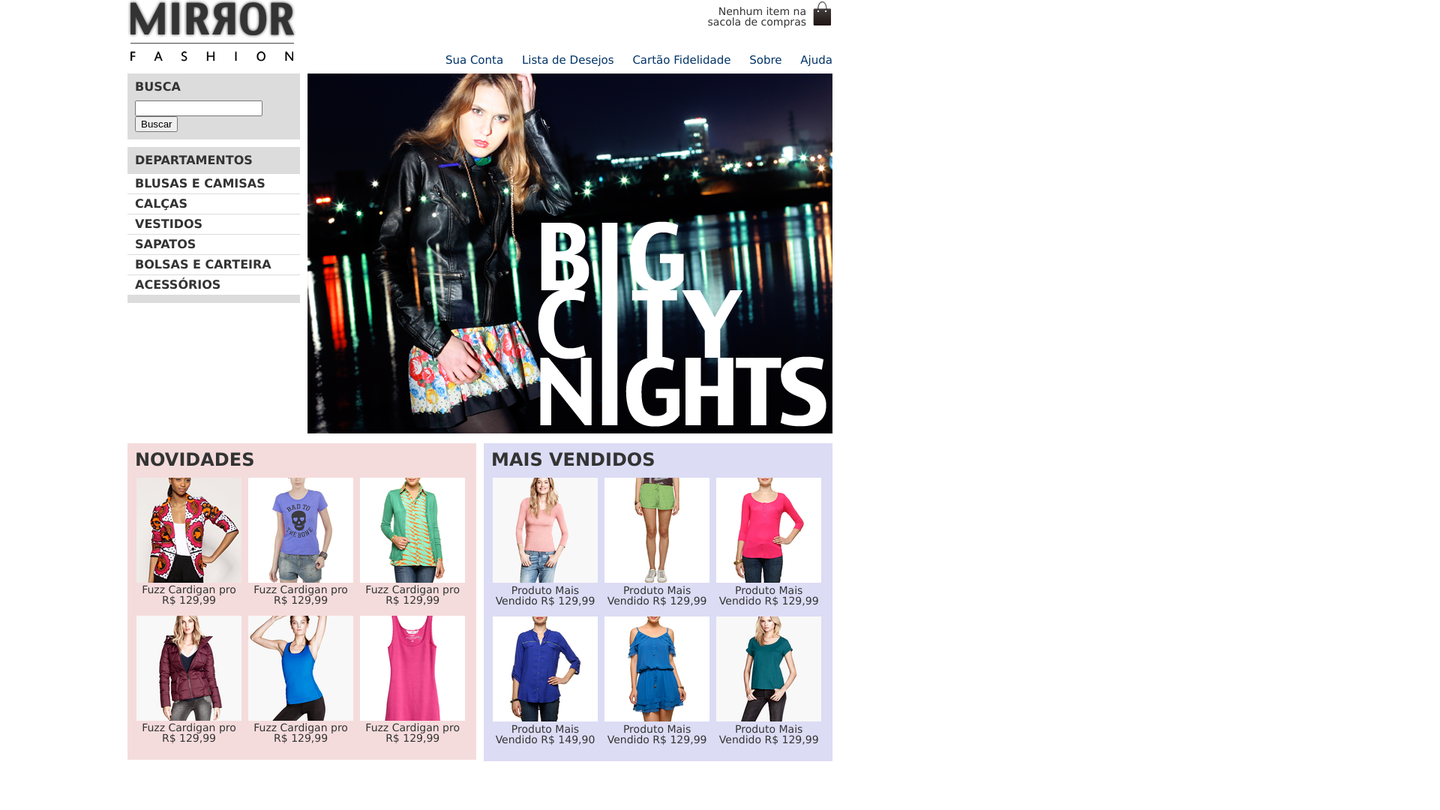
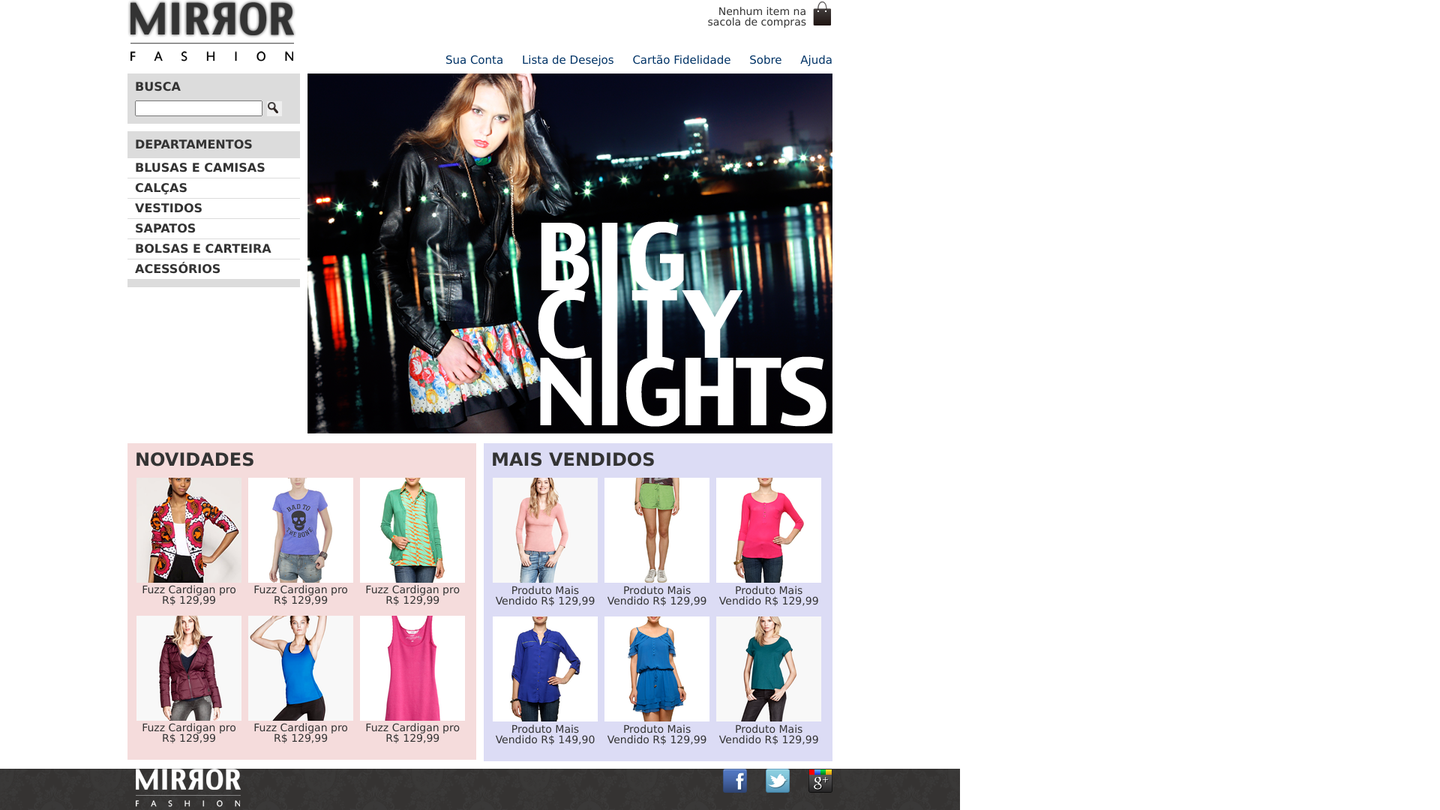
Before and after one commit to acleciocruzdeveloper/mirroFashion, a plain HTML site: page index.html in a window 1280 px wide. Shown: the top 1080 px of the page at 75% size, 1920 px wide, since content can reach past the window. Before the commit the page ends 1025 px from the top, so only its background shows below. Drawn offline with Linux system fonts and the light colour scheme.

Commit message:
Rodape-redes-sociais

```diff
--- a/css/estilos.css
+++ b/css/estilos.css
@@ -5,12 +5,11 @@ Varios settings
 a{
     text-decoration:none
 }
+body {
 
-body {
-    font-family: 'Oxygen';
+    color: #333333;
+    font-family: "Oxygen", "Lucida Grande", sans-serif;
 }
-
-
 /*---  Style homepage ---*/
 .sacola {
     background-image: url(../img/sacola.png);
@@ -27,10 +26,6 @@ body {
 }
 .menu-opcoes a {
     color: #003366;
-}
-body {
-    color: #333333;
-    font-family: "Lucida Sans Unicode", "Lucida Grande", sans-serif;
 }
 .menu-opcoes ul li {
     display: inline;
@@ -59,7 +54,6 @@ header{
     bottom: 0;
     right: 0;
 }
-
 .busca,
 .menu-departamentos {
     background-color: #DCDCDC;
@@ -138,3 +132,60 @@ header{
 .mais-vendidos {
     background-color: #DCDCF5;
 }
+footer{
+    background-image: url(../img/fundo-rodape.png);
+    clear: both;
+    padding: 20px 0;
+}
+footer img{
+    margin-left: 10px;
+}
+.social a{
+    /* --Tamanho das imganes redes sociais -- */
+    height:32px;
+    width:32px;
+
+    /* image replacement -- */
+   display: block;
+   text-indent: 9999px;
+}
+.social a[href*="facebook.com"] {
+    background-image: url(../img/facebook.png);
+
+}
+.social a[href*="twitter.com"] {
+    background-image: url(../img/twitter.png);
+
+}
+.social a[href*="plus.google.com"] {
+    background-image: url(../img/googleplus.png);
+
+}
+footer .container {
+
+    position: relative;
+}
+.social {
+    float: right;
+}
+.social li {
+
+    display: flex;
+    float: left;
+    margin-left: 25px;
+    vertical-align: middle;
+}
+.busca button {
+    /*Adicionando imagem do botão */
+    background-image: url(../img/busca.png);
+    background-repeat: no-repeat;
+    border: none;
+
+    /*-- Tamanho da imagem --*/
+    width: 20px;
+    height: 20px;
+
+    /*-- imagem replacement --*/
+    text-indent: -9999px;
+
+}
--- a/css/sobre.css
+++ b/css/sobre.css
@@ -1,6 +1,6 @@
 body {
     color: #333333;
-    font-family: "Lucida Sans Unicode", "Lucida Grande", sans-serif;
+    font-family: "Oxygen", "Lucida Grande", sans-serif;
 }
 h1 {
     background-image: url(../img/sobre-background.jpg);
@@ -43,6 +43,7 @@ body {
     margin-right: auto;
     width: 550px;
 }
+/*
 #rodape {
     color: #777;
     margin: 30px 0;
@@ -53,7 +54,71 @@ body {
     vertical-align: middle;
     width: 94px;
 }
+*/
 #familia-pelho {
     float: right;
     margin: 0 0 10px;
 }
+footer{
+    background-image: url(../img/fundo-rodape.png);
+    clear: both;
+    padding: 20px 0;
+
+}
+footer img {
+    margin-left: 10px;
+}
+.social a{
+    /* --Tamanho das imganes redes sociais -- */
+    height:32px;
+    width:32px;
+
+    /* image replacement -- */
+   display: block;
+   text-indent: 9999px;
+}
+.social a[href*="facebook.com"] {
+    background-image: url(../img/facebook.png);
+
+}
+.social a[href*="twitter.com"] {
+    background-image: url(../img/twitter.png);
+
+}
+.social a[href*="plus.google.com"] {
+    background-image: url(../img/googleplus.png);
+
+}
+footer .container {
+
+    position: relative;
+}
+.social {
+    display: flex;
+    flex-direction: row;
+    align-items: center;
+    float: right;
+    margin-right: 10px;
+
+}
+.social li {
+
+    display: flex;
+    float: left;
+    margin-left: 25px;
+    vertical-align: middle;
+}
+.busca button {
+    /*Adicionando imagem do botão */
+    background-image: url(../img/busca.png);
+    background-repeat: no-repeat;
+    border: none;
+
+    /*-- Tamanho da imagem --*/
+    width: 20px;
+    height: 20px;
+
+    /*-- imagem replacement --*/
+    text-indent: -9999px;
+
+}
--- a/index.html
+++ b/index.html
@@ -7,11 +7,11 @@
     <meta http-equiv="X-UA-Compatible" content="ie=edge">
     <link rel="stylesheet" href="css/estilos.css">
     <link rel="stylesheet" href="css/reset.css">
-    <!-- <link rel="stylesheet" href="css/bootstrap.css"> -->
+
     <!--[if lt IE 9]>
 <script src="//html5shiv.googlecode.com/svn/trunk/html5.js"></script>
 <![endif]-->
-    <title>Mirror Fashion</title>
+    <title>Homepage - Mirror Fashion</title>
 </head>
 
 <body>
@@ -191,6 +191,19 @@
 </div>
 <!--Fim do .conteiner .destaque -->
 
+<!-- Rodapé a Homepage -->
+
+<footer>
+    <div class="container">
+       <img src="img/logo-rodape.png" alt="Logo da Mirror Fashion">
+
+       <ul class="social">
+           <li><a href="http://facebook.com/mirrorfashion">Facebook</a></li>
+           <li><a href="http://twitter.com/mirrofashion">Twitter</a></li>
+           <li><a href="http://plus.google.com/mirrorfashion">Google+</a></li>
+       </ul>
+    </div>
+</footer>
 </body>
 
 </html>
```
Also changed, not shown: Sobre.html (+12 -4 lines), 1 other file.
